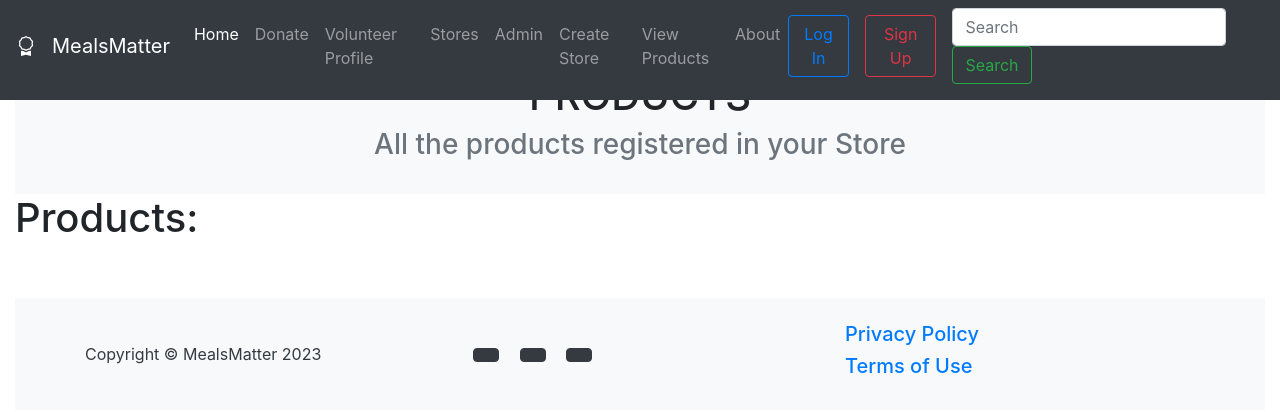
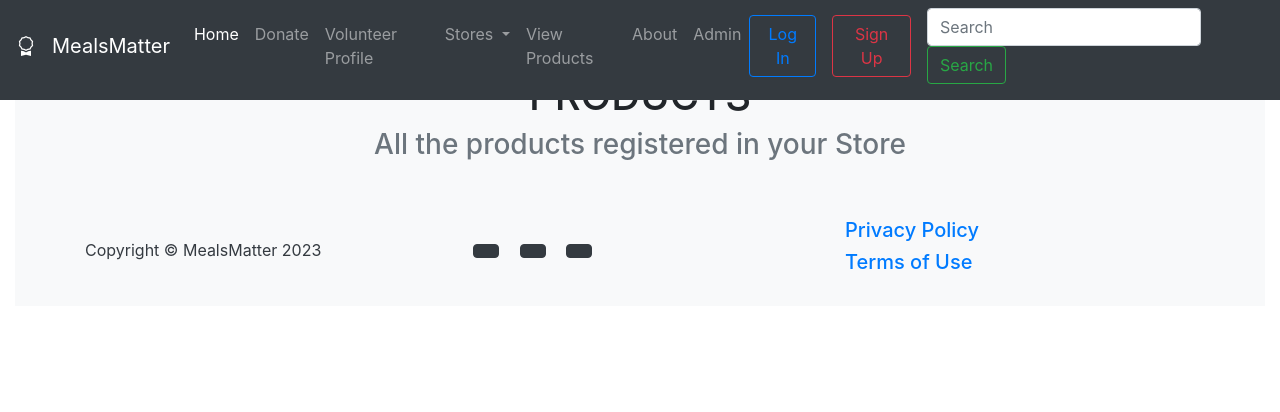
Before and after one commit to ifratrawak/SWE-Project, a Django app: page /stores/my-products/ in a window 1280 px wide. Shown: the top 412 px of the page. Run offline with Django 4.2, Linux system fonts and the light colour scheme; data comes from the database, SQL or seed files in the repository; both versions use the stored data as it was after the commit; some libraries are stand-ins or nearby versions.

Commit message:
Commit by Ifrat

```diff
--- a/stores/templates/my_products.html
+++ b/stores/templates/my_products.html
@@ -19,13 +19,24 @@
 
             </div>
         </section>
-    <h1>Products:</h1>
-    <br><br>
+
+
 {#    <h3><a href="{% url 'add-product' %}">Add Products </a></h3>#}
     {% for s in store %}
 
         {% if s.owner == request.user %}
-            <h3><a href="{% url 'add-product' s.id %}">Add Products </a></h3>
+            <section class="page-section bg-light" id="portfolio">
+            <div class="container">
+                <div class="text-center">
+                    <h1 class="section-heading text-uppercase"><a href="{% url 'add-product' s.id %}">Add Products</a></h1>
+
+                    <br>
+                </div>
+
+
+            </div>
+        </section>
+
             {% for p in product %}
                 {% if p.store == s %}
 
--- a/stores/templates/my_store.html
+++ b/stores/templates/my_store.html
@@ -48,9 +48,10 @@
   </div>
 </div>
 
+
         {% endif %}
+    {% endfor %}
 
-    {% endfor %}
 
 <footer class="footer py-4 bg-light text-dark fixed-bottom">
             <div class="container">
--- a/templates/navbar.html
+++ b/templates/navbar.html
@@ -43,25 +43,37 @@
       <li class="nav-item">
         <a class="nav-link" href="{% url 'volunteer-profile' %}">Volunteer Profile</a>
       </li>
-        <li class="nav-item">
-        <a class="nav-link" href="{% url 'all-stores' %}">Stores</a>
-      </li>
 
-        <li class="nav-item">
-        <a class="nav-link" href="http://127.0.0.1:8000/admin/">Admin</a>
-      </li>
+
 
         {% if user.is_authenticated %}
-        <li class="nav-item">
-        <a class="nav-link" href="{% url 'create-store' %}">Create Store</a>
-        </li>
-        <li class="nav-item">
-        <a class="nav-link" href="{% url 'my-store' %}">View My Store</a>
-        </li>
+
+            <li class="nav-item dropdown">
+            <a class="nav-link dropdown-toggle" href="#" id="navbarDropdown" role="button" data-toggle="dropdown" aria-haspopup="true" aria-expanded="false">
+            Stores
+            </a>
+        <div class="dropdown-menu" aria-labelledby="navbarDropdown">
+          <a class="dropdown-item" href="{% url 'create-store' %}">Create Store</a>
+          <a class="dropdown-item" href="{% url 'my-store' %}">View My Store</a>
+          <div class="dropdown-divider"></div>
+            <a class="dropdown-item" href="{% url 'all-stores' %}">View All Stores</a>
+
+            </div>
+            </li>
+
          {% else %}
-          <li class="nav-item">
-        <a class="nav-link" href="{% url 'login' %}">Create Store</a>
-        </li>
+          <li class="nav-item dropdown">
+            <a class="nav-link dropdown-toggle" href="#" id="navbarDropdown" role="button" data-toggle="dropdown" aria-haspopup="true" aria-expanded="false">
+            Stores
+            </a>
+        <div class="dropdown-menu" aria-labelledby="navbarDropdown">
+          <a class="dropdown-item" href="{% url 'login' %}">Create Store</a>
+          <a class="dropdown-item" href="{% url 'login' %}">View My Store</a>
+          <div class="dropdown-divider"></div>
+            <a class="dropdown-item" href="{% url 'all-stores' %}">View All Stores</a>
+
+            </div>
+            </li>
 
         {% endif %}
         <li class="nav-item">
@@ -72,27 +84,30 @@
         <a class="nav-link" href="{% url 'about' %}">About</a>
         </li>
 
+        <li class="nav-item">
+        <a class="nav-link" href="http://127.0.0.1:8000/admin/">Admin</a>
+      </li>
     </ul>
       <ul class="navbar-nav mr-right">
 
           {% if user.is_authenticated %}
 
 
-          <li class="mr-3">
-              <a  href="" class="btn btn-primary">{{ user }}</a>
-          </li>
+{#          <li class="mr-3">#}
+{#              <a  href="" class="btn btn-primary">{{ user }}</a>#}
+{#          </li>#}
               <li class="nav-item dropdown">
-        <a class="nav-link dropdown-toggle" href="#" id="navbarDropdown" role="button" data-toggle="dropdown" aria-haspopup="true" aria-expanded="false">
-          Profile
-        </a>
+            <a class="nav-link dropdown-toggle" href="#" id="navbarDropdown" role="button" data-toggle="dropdown" aria-haspopup="true" aria-expanded="false">
+            {{ user }}
+            </a>
         <div class="dropdown-menu" aria-labelledby="navbarDropdown">
           <a class="dropdown-item" href="{% url 'edit-profile' request.user.profile.id %}">Update Profile Info</a>
           <a class="dropdown-item" href="{% url 'update-profile' %}">Update Profile Settings</a>
           <div class="dropdown-divider"></div>
             <a class="dropdown-item" href="{% url 'profile' request.user.id %}">View Profile</a>
 
-        </div>
-      </li>
+            </div>
+            </li>
 
 {#          <li class="mr-3">#}
 {#              <a href="{% url 'profile' request.user.id %}" class="btn btn-outline-danger">Profile</a>#}
```
Also changed, not shown: db.sqlite3.
